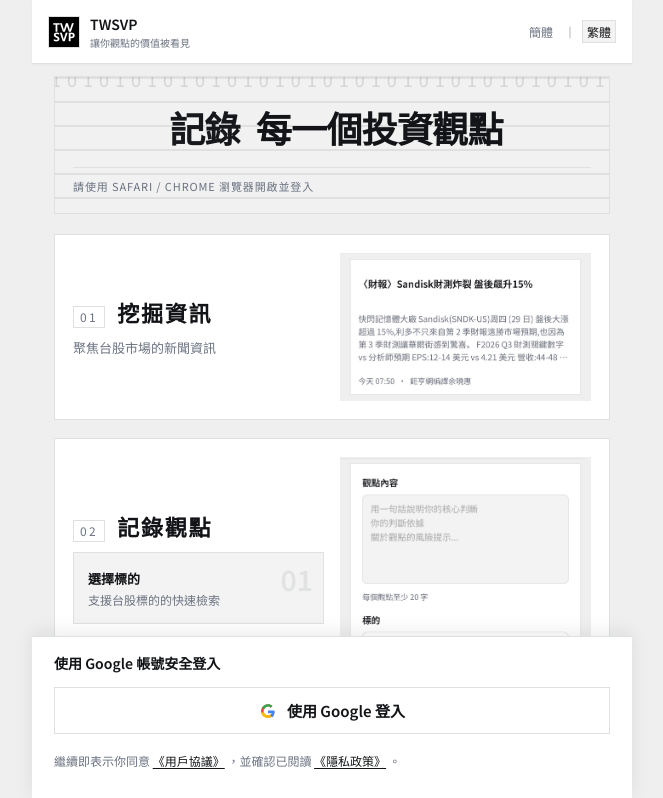
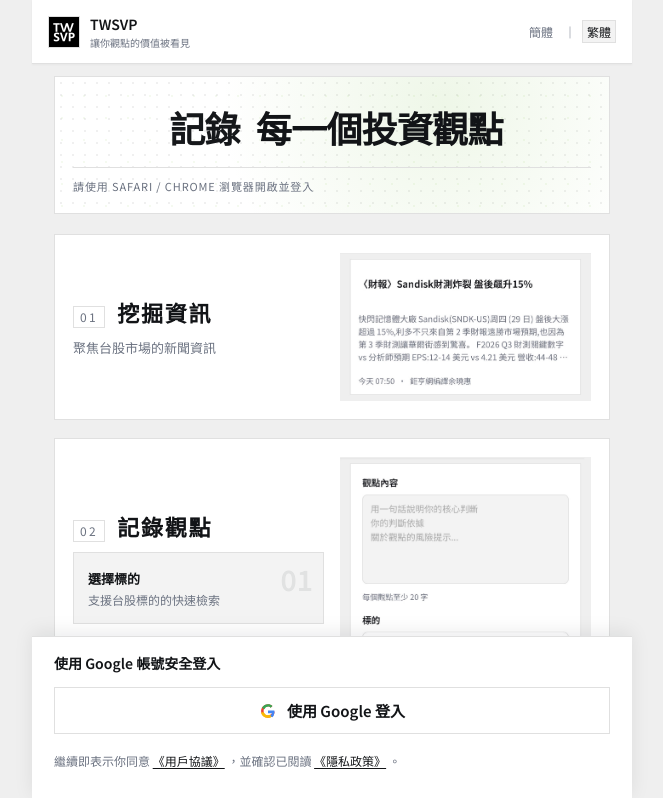
Before and after one commit to MuWeiLee/twsvp-frontend, a Vue app: page / in a window 1280 px wide. Shown: the top 798 px of the page, without its empty margins (308-971 px from the left). Built offline with nearby package versions, Linux system fonts and the light colour scheme; no server answers.

Commit message:
Remove matrix hero background

```diff
--- a/src/views/LoginView.vue
+++ b/src/views/LoginView.vue
@@ -374,34 +374,26 @@
   content: "";
   position: absolute;
   inset: 0;
-  background-image:
-    linear-gradient(
-      90deg,
-      rgba(18, 20, 23, 0.06) 0%,
-      rgba(18, 20, 23, 0.06) 100%
+  background-image: radial-gradient(
+      rgba(18, 20, 23, 0.18) 1px,
+      transparent 1px
     ),
-    repeating-linear-gradient(
-      180deg,
-      rgba(18, 20, 23, 0.08) 0 2px,
-      transparent 2px 24px
-    );
-  opacity: 1;
+    radial-gradient(rgba(118, 187, 64, 0.22) 1px, transparent 1px);
+  background-size: 12px 12px, 22px 22px;
+  background-position: 0 0, 40px 30px;
+  opacity: 0.35;
   pointer-events: none;
 }
 
 .hero::after {
-  content: "01010101010101010101010101010101010101010101";
+  content: "";
   position: absolute;
-  top: -10px;
-  left: -20px;
-  right: -20px;
-  bottom: -10px;
-  font-size: 18px;
-  line-height: 24px;
-  letter-spacing: 6px;
-  color: rgba(18, 20, 23, 0.12);
-  white-space: pre-wrap;
-  opacity: 1;
+  inset: 0;
+  background: radial-gradient(
+    circle at 70% 20%,
+    rgba(118, 187, 64, 0.12),
+    transparent 55%
+  );
   pointer-events: none;
 }
 
```
